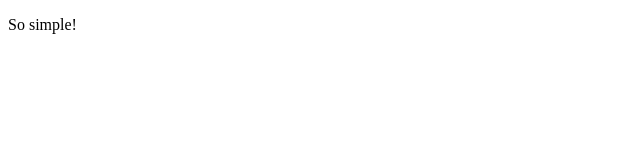
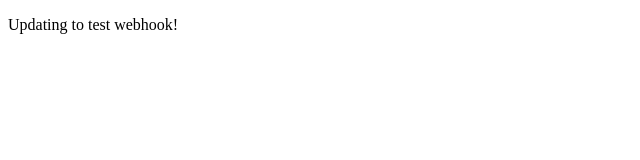
Before and after one commit to trent-cooper/simple-express, a website: page public/index.html in a window 1280 px wide. Shown: the whole page, without its empty margins (0-640 px from the left). Drawn offline with Linux system fonts and the light colour scheme.

Commit message:
testing webhook

```diff
--- a/public/index.html
+++ b/public/index.html
@@ -7,6 +7,6 @@
   <title>It's a Simple App</title>
 </head>
 <body>
-  <p>So simple!</p>
+  <p>Updating to test webhook!</p>
 </body>
 </html>
```
